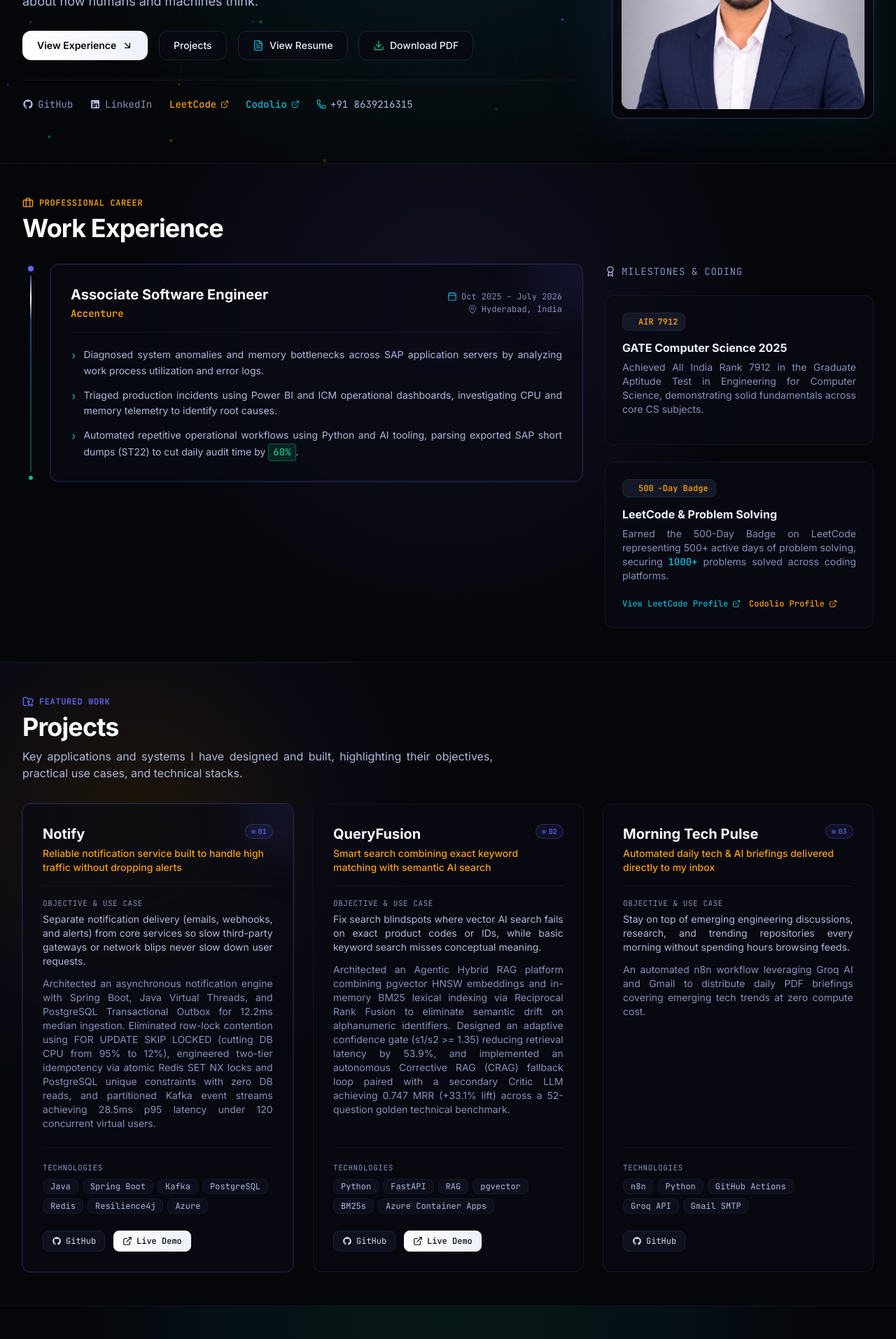
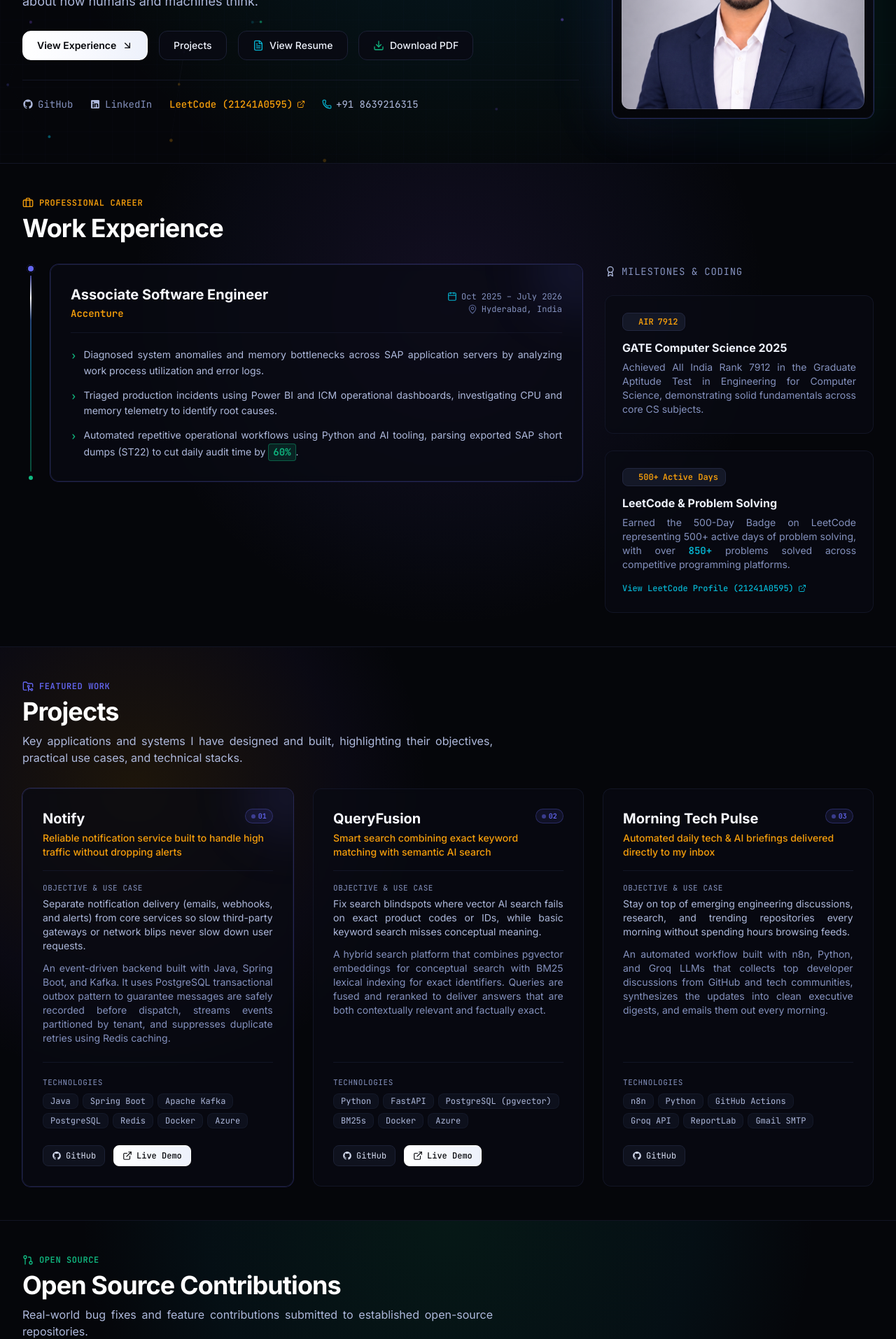
Before and after one commit to vivek-kanugula/portfolio, a React (Vite) app: page / in a window 1280 px wide. Shown: the part 420-2334 px from the top of the page at 70% size. Built offline with nearby package versions, Linux system fonts and the light colour scheme.

Commit message:
revert(content): preserve original skills, projects, and profile content; retain updated embedded resume PDF

```diff
--- a/src/components/ContactSection.tsx
+++ b/src/components/ContactSection.tsx
@@ -259,7 +259,7 @@ export const ContactSection: React.FC = () => {
                   Verified Engineering Profiles
                 </span>
 
-                <div className="grid grid-cols-1 sm:grid-cols-2 lg:grid-cols-4 gap-3 font-mono text-xs">
+                <div className="grid grid-cols-1 sm:grid-cols-3 gap-3 font-mono text-xs">
                   <MagneticButton strength={0.25} className="w-full">
                     <a
                       href={PROFILE_DATA.socials.github}
@@ -292,18 +292,6 @@ export const ContactSection: React.FC = () => {
                       className="btn-tactile flex items-center justify-between rounded-lg border border-mono-800 bg-mono-950 p-3 hover:border-telemetry-amber/50 text-mono-200 hover:text-white transition-all hover:bg-mono-900 w-full"
                     >
                       <span>LeetCode</span>
-                      <ExternalLink className="h-3.5 w-3.5 text-mono-500" />
-                    </a>
-                  </MagneticButton>
-
-                  <MagneticButton strength={0.25} className="w-full">
-                    <a
-                      href={PROFILE_DATA.socials.codolio}
-                      target="_blank"
-                      rel="noopener noreferrer"
-                      className="btn-tactile flex items-center justify-between rounded-lg border border-mono-800 bg-mono-950 p-3 hover:border-telemetry-emerald/50 text-mono-200 hover:text-white transition-all hover:bg-mono-900 w-full"
-                    >
-                      <span>Codolio</span>
                       <ExternalLink className="h-3.5 w-3.5 text-mono-500" />
                     </a>
                   </MagneticButton>
--- a/src/components/ExperienceSection.tsx
+++ b/src/components/ExperienceSection.tsx
@@ -136,7 +136,7 @@ export const ExperienceSection: React.FC = () => {
                         {isGate ? (
                           <>AIR <AnimatedCounter value={7912} /></>
                         ) : isLeetcode ? (
-                          <><AnimatedCounter value={500} />-Day Badge</>
+                          <><AnimatedCounter value={500} suffix="+" /> Active Days</>
                         ) : (
                           item.badge
                         )}
@@ -150,45 +150,30 @@ export const ExperienceSection: React.FC = () => {
                     <p className="mt-1.5 text-xs sm:text-sm font-sans text-mono-400 leading-relaxed text-justify">
                       {isLeetcode ? (
                         <>
-                          Earned the 500-Day Badge on LeetCode representing 500+ active days of problem solving, securing{' '}
+                          Earned the 500-Day Badge on LeetCode representing 500+ active days of problem solving, with over{' '}
                           <span className="font-mono font-semibold text-telemetry-cyan">
-                            <AnimatedCounter value={1000} suffix="+" />
+                            <AnimatedCounter value={850} suffix="+" />
                           </span>{' '}
-                          problems solved across coding platforms.
+                          problems solved across competitive programming platforms.
                         </>
                       ) : (
                         item.description
                       )}
                     </p>
 
-                    <div className="flex flex-wrap items-center gap-3 mt-4">
                     {item.url && (
                       <MagneticButton strength={0.3}>
                         <a
                           href={item.url}
                           target="_blank"
                           rel="noopener noreferrer"
-                            className="shimmer-sweep btn-tactile inline-flex items-center gap-1.5 text-xs font-mono text-telemetry-cyan hover:text-white transition-colors font-medium"
+                          className="shimmer-sweep btn-tactile mt-4 inline-flex items-center gap-1.5 text-xs font-mono text-telemetry-cyan hover:text-white transition-colors font-medium"
                         >
-                            <span>View LeetCode Profile</span>
+                          <span>View LeetCode Profile (21241A0595)</span>
                           <ExternalLink className="h-3 w-3" />
                         </a>
                       </MagneticButton>
                     )}
-                      {isLeetcode && PROFILE_DATA.socials.codolio && (
-                        <MagneticButton strength={0.3}>
-                          <a
-                            href={PROFILE_DATA.socials.codolio}
-                            target="_blank"
-                            rel="noopener noreferrer"
-                            className="shimmer-sweep btn-tactile inline-flex items-center gap-1.5 text-xs font-mono text-telemetry-amber hover:text-white transition-colors font-medium"
-                          >
-                            <span>Codolio Profile</span>
-                            <ExternalLink className="h-3 w-3" />
-                          </a>
-                        </MagneticButton>
-                      )}
-                    </div>
                   </SpotlightCard>
                 </AnimatedSection>
               );
--- a/src/components/Footer.tsx
+++ b/src/components/Footer.tsx
@@ -79,17 +79,6 @@ export const Footer: React.FC<FooterProps> = ({ onOpenResume }) => {
                 LeetCode
               </a>
             </MagneticButton>
-
-            <MagneticButton strength={0.25}>
-              <a
-                href={PROFILE_DATA.socials.codolio}
-                target="_blank"
-                rel="noopener noreferrer"
-                className="hover:text-white transition-colors"
-              >
-                Codolio
-              </a>
-            </MagneticButton>
           </div>
         </div>
 
--- a/src/components/Hero.tsx
+++ b/src/components/Hero.tsx
@@ -173,19 +173,7 @@ export const Hero: React.FC<HeroProps> = ({ onOpenResume }) => {
                   rel="noopener noreferrer"
                   className="btn-tactile flex items-center gap-1.5 hover:text-white transition-colors text-telemetry-amber font-medium"
                 >
-                  <span>LeetCode</span>
-                  <ExternalLink className="h-3 w-3" />
-                </a>
-              </MagneticButton>
-
-              <MagneticButton strength={0.25}>
-                <a
-                  href={PROFILE_DATA.socials.codolio}
-                  target="_blank"
-                  rel="noopener noreferrer"
-                  className="btn-tactile flex items-center gap-1.5 hover:text-white transition-colors text-telemetry-cyan font-medium"
-                >
-                  <span>Codolio</span>
+                  <span>LeetCode (21241A0595)</span>
                   <ExternalLink className="h-3 w-3" />
                 </a>
               </MagneticButton>
--- a/src/data/profile.ts
+++ b/src/data/profile.ts
@@ -61,7 +61,6 @@ export const PROFILE_DATA = {
     github: "https://github.com/vivek-kanugula",
     linkedin: "https://linkedin.com/in/vivek-kanugula",
     leetcode: "https://leetcode.com/u/21241A0595/",
-    codolio: "https://codolio.com/profile/Bunny_2128",
   },
   bio: "I'm a software engineer who loves understanding how things actually work under the hood — whether that's tracing database internals, untangling distributed message queues, or experimenting with AI. Outside of engineering, I'm drawn to philosophy, enjoy watching great cinema, and am always curious about how humans and machines think.",
 
@@ -71,28 +70,28 @@ export const PROFILE_DATA = {
       title: "Notify",
       tagline: "Reliable notification service built to handle high traffic without dropping alerts",
       objective: "Separate notification delivery (emails, webhooks, and alerts) from core services so slow third-party gateways or network blips never slow down user requests.",
-      description: "Architected an asynchronous notification engine with Spring Boot, Java Virtual Threads, and PostgreSQL Transactional Outbox for 12.2ms median ingestion. Eliminated row-lock contention using FOR UPDATE SKIP LOCKED (cutting DB CPU from 95% to 12%), engineered two-tier idempotency via atomic Redis SET NX locks and PostgreSQL unique constraints with zero DB reads, and partitioned Kafka event streams achieving 28.5ms p95 latency under 120 concurrent virtual users.",
-      techStack: ["Java", "Spring Boot", "Kafka", "PostgreSQL", "Redis", "Resilience4j", "Azure"],
+      description: "An event-driven backend built with Java, Spring Boot, and Kafka. It uses PostgreSQL transactional outbox pattern to guarantee messages are safely recorded before dispatch, streams events partitioned by tenant, and suppresses duplicate retries using Redis caching.",
+      techStack: ["Java", "Spring Boot", "Apache Kafka", "PostgreSQL", "Redis", "Docker", "Azure"],
       githubUrl: "https://github.com/vivek-kanugula/Notify",
-      liveDemoUrl: "https://notify.vivekstack.dev",
+      liveDemoUrl: "https://notify-demo.azurecontainerapps.io",
     },
     {
       id: "queryfusion",
       title: "QueryFusion",
       tagline: "Smart search combining exact keyword matching with semantic AI search",
       objective: "Fix search blindspots where vector AI search fails on exact product codes or IDs, while basic keyword search misses conceptual meaning.",
-      description: "Architected an Agentic Hybrid RAG platform combining pgvector HNSW embeddings and in-memory BM25 lexical indexing via Reciprocal Rank Fusion to eliminate semantic drift on alphanumeric identifiers. Designed an adaptive confidence gate (s1/s2 >= 1.35) reducing retrieval latency by 53.9%, and implemented an autonomous Corrective RAG (CRAG) fallback loop paired with a secondary Critic LLM achieving 0.747 MRR (+33.1% lift) across a 52-question golden technical benchmark.",
-      techStack: ["Python", "FastAPI", "RAG", "pgvector", "BM25s", "Azure Container Apps"],
+      description: "A hybrid search platform that combines pgvector embeddings for conceptual search with BM25 lexical indexing for exact identifiers. Queries are fused and reranked to deliver answers that are both contextually relevant and factually exact.",
+      techStack: ["Python", "FastAPI", "PostgreSQL (pgvector)", "BM25s", "Docker", "Azure"],
       githubUrl: "https://github.com/vivek-kanugula/QueryFusion",
-      liveDemoUrl: "https://queryfusion.vivekstack.dev",
+      liveDemoUrl: "https://queryfusion-demo.azurecontainerapps.io",
     },
     {
       id: "morning-tech-pulse",
       title: "Morning Tech Pulse",
       tagline: "Automated daily tech & AI briefings delivered directly to my inbox",
       objective: "Stay on top of emerging engineering discussions, research, and trending repositories every morning without spending hours browsing feeds.",
-      description: "An automated n8n workflow leveraging Groq AI and Gmail to distribute daily PDF briefings covering emerging tech trends at zero compute cost.",
-      techStack: ["n8n", "Python", "GitHub Actions", "Groq API", "Gmail SMTP"],
+      description: "An automated workflow built with n8n, Python, and Groq LLMs that collects top developer discussions from GitHub and tech communities, synthesizes the updates into clean executive digests, and emails them out every morning.",
+      techStack: ["n8n", "Python", "GitHub Actions", "Groq API", "ReportLab", "Gmail SMTP"],
       githubUrl: "https://github.com/vivek-kanugula/morning-tech-pulse",
     },
   ] as ProjectItem[],
@@ -134,7 +133,7 @@ export const PROFILE_DATA = {
           { label: "Issue #8947", url: "https://github.com/Stirling-Tools/Stirling-PDF/issues/8947" },
         ],
         prs: [
-          { label: "PR #8951 (Under Review)", url: "https://github.com/Stirling-Tools/Stirling-PDF/pull/8951" },
+          { label: "PR #8947 (Under Review)", url: "https://github.com/Stirling-Tools/Stirling-PDF/pull/8947" },
         ],
       },
       bullets: [
@@ -150,11 +149,11 @@ export const PROFILE_DATA = {
 
   skills: {
     languages: ["Java", "Python", "SQL"],
-    backend: ["Spring Boot", "FastAPI", "Spring Security", "Spring Data JPA", "Hibernate", "RESTful APIs"],
-    dataAndDistributed: ["PostgreSQL", "Apache Kafka (KRaft)", "Redis (Distributed Locks)", "Resilience4j", "Quartz", "pgvector"],
-    aiAndTools: ["AI Agents & Workflows (n8n)", "RAG", "MCP", "Hybrid Search (Dense HNSW + BM25s)", "Cross-Encoder Reranking", "LLM APIs (Gemini, Groq)", "RAGAS Evaluation"],
-    cloudAndDevOps: ["AWS", "Microsoft Azure (Container Apps)", "Docker", "GitHub Actions", "Prometheus", "Grafana", "OpenTelemetry", "k6 Load Testing", "Git", "Maven", "Gradle", "JUnit 5", "Mockito"],
-    fundamentals: ["Data Structures & Algorithms", "OOP", "Computer Networks", "Operating Systems", "DBMS"],
+    backend: ["Spring Boot", "Spring Security", "Spring Data JPA", "Hibernate", "FastAPI", "RESTful APIs"],
+    dataAndDistributed: ["Apache Kafka", "PostgreSQL", "pgvector", "Redis", "Quartz Scheduler"],
+    aiAndTools: ["Model Context Protocol (MCP)", "Hybrid RAG", "n8n Automation", "LLM APIs (Gemini, Groq)"],
+    cloudAndDevOps: ["Microsoft Azure", "Docker", "GitHub Actions", "JUnit 5", "Mockito"],
+    fundamentals: ["Data Structures & Algorithms", "Object-Oriented Design", "Operating Systems", "Computer Networks", "Database Management Systems"],
   },
 
   experience: [
@@ -216,8 +215,8 @@ export const PROFILE_DATA = {
     },
     {
       title: "LeetCode & Problem Solving",
-      badge: "500-Day Badge",
-      description: "Earned the 500-Day Badge on LeetCode representing 500+ active days of problem solving, with 1000+ problems solved across coding platforms.",
+      badge: "500+ Active Days",
+      description: "Earned the 500-Day Badge on LeetCode representing 500+ active days of problem solving, with over 850 problems solved across competitive programming platforms.",
       url: "https://leetcode.com/u/21241A0595/",
     },
   ],
```
Lines whose indentation alone changed are shown as unchanged.
